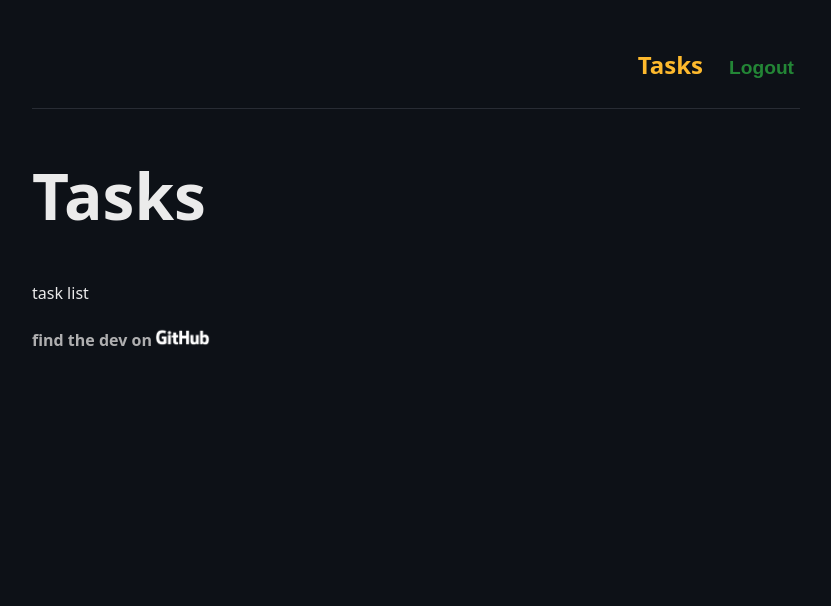
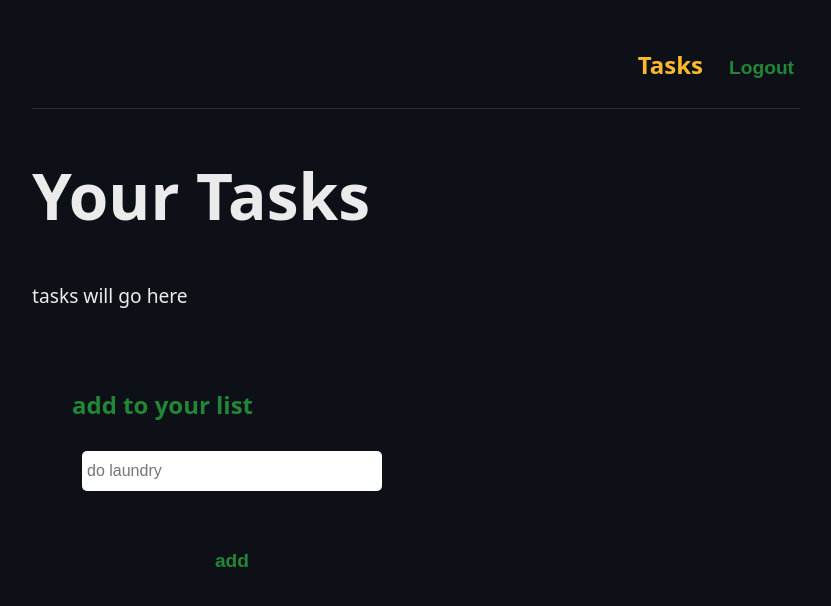
Before and after one commit to kashitamang/to-do-frontend, a React (Create React App) app: page /tasks in a window 1280 px wide. Shown: the top 606 px of the page, without its empty margins (224-1055 px from the left). Built offline with nearby package versions, Linux system fonts and the light colour scheme; no server answers.

Commit message:
adds new item to the todo list if the user is logged in

```diff
--- a/src/App.js
+++ b/src/App.js
@@ -62,12 +62,12 @@ function App() {
         </Switch>
         <footer>
           <div className="media-links">
-            <h4>
+            {/* <h4>
               find the dev on
               <a href="https://github.com/kashitamang">
                 <img src={githubLogo} alt="black github logo" className="rotate"></img>
               </a>
-            </h4>
+            </h4> */}
           </div>
         </footer>
       </main>
--- a/src/Components/Auth.js
+++ b/src/Components/Auth.js
@@ -48,28 +48,6 @@ export default function Auth({ setCurrentUser }) {
   return (
     <div className="auth-forms">
 
-      <h1>Sign Up</h1>
-      <form id="sign-up-form" onSubmit={handleSignUp}>
-        <input
-          type="email"
-          name="email"
-          className="input"
-          placeholder="Email"
-          value={signUpEmail}
-          onChange={(e) => setSignUpEmail(e.target.value)}
-        />
-        <input
-          type="password"
-          name="password"
-          className="input"
-          placeholder="Password"
-          value={signUpPassword}
-          onChange={(e) => setSignUpPassword(e.target.value)}
-        />
-        <button className="button is-primary">Create Account</button>
-      </form>
-
-
       <h1>Sign In</h1>
       <form id="sign-in-form" onSubmit={handleSignIn}>
         <input
@@ -91,6 +69,26 @@ export default function Auth({ setCurrentUser }) {
         <button className="button is-primary">Sign In</button>
       </form>
 
+      <h1>Not a user yet?</h1>
+      <form id="sign-up-form" onSubmit={handleSignUp}>
+        <input
+          type="email"
+          name="email"
+          className="input"
+          placeholder="Email"
+          value={signUpEmail}
+          onChange={(e) => setSignUpEmail(e.target.value)}
+        />
+        <input
+          type="password"
+          name="password"
+          className="input"
+          placeholder="Password"
+          value={signUpPassword}
+          onChange={(e) => setSignUpPassword(e.target.value)}
+        />
+        <button className="button is-primary">Create Account</button>
+      </form>
     </div>
   );
 }
--- /dev/null
+++ b/src/Components/TaskList.js
@@ -0,0 +1,12 @@
+import React from 'react';
+import Task from './Task';
+
+export default function TaskList({ tasks }) {
+  return (
+    <div className="task-list">
+      {tasks.map((task, i) => (
+        <Task key={task.content + i} task={task}/>
+      ))}
+    </div>
+  );
+}
--- a/src/Components/Tasks.js
+++ b/src/Components/Tasks.js
@@ -1,11 +1,61 @@
-import React from 'react';
-import '../styles/App.css';
+import React, {
+  useState,
+  // useEffect,
+} from 'react';
+import '../styles/index.css';
+// import { getTasks } from '../services/fetch-utils';
+import { createNewTask } from '../services/fetch-utils';
+// import TaskList from './TaskList';
 
 export default function Tasks() {
+  // const [tasks, setTasks] = useState([]);
+  const [newContent, setNewContent] = useState('');
+
+  //clears form
+  function clearForm() {
+    setNewContent('');
+  }
+
+  async function handleAdd(e) {
+    e.preventDefault();
+
+    const task = await createNewTask(newContent);
+    setNewContent(task);
+    clearForm();
+  }
+
+  // useEffect(() => {
+  //   //create async function to fetch all tasks using getTasks()
+  //   const fetchTasks = async () => {
+  //     const tasks = await getTasks();
+  //     setTasks(tasks);
+  //   };
+  //   fetchTasks();
+  // }, []);
+
+  console.log(newContent);
+
   return (
     <div className="tasks">
-      <h1>Tasks</h1>
-      <div className="tasklist">task list</div>
+      <div>
+        <h1>Your Tasks</h1>
+        <p>tasks will go here</p>
+        {/* <TaskList tasks={tasks} /> */}
+      </div>
+      <form className="form" onSubmit={handleAdd}>
+        <h2>add to your list</h2>
+        <input
+          type="text"
+          name="content"
+          className="input"
+          placeholder="do laundry"
+          value={newContent}
+          onChange={(e) => setNewContent(e.target.value)}/>
+        <button>
+          <span></span>
+        </button>
+        <button>add</button>
+      </form>
     </div>
   );
 }
--- a/src/services/fetch-utils.js
+++ b/src/services/fetch-utils.js
@@ -54,16 +54,6 @@ export async function signInUser(userInfo) {
   }
 }
 
-// export async function redirectIfLoggedIn() {
-//   // call the /me route
-//   const user = await getUser();
-//   if (user) {
-//     location.replace('./tasks');
-//   }
-// }
-
-//logout (delete coookie)
-
 export async function logout() {
   const resp = await fetch(`${BASE_URL}/api/v1/users/sessions`, {
     method: 'DELETE',
@@ -73,3 +63,37 @@ export async function logout() {
     location.replace('../');
   }
 }
+export async function createNewTask(content) {
+  const resp = await fetch(`${BASE_URL}/api/v1/tasks`, {
+    method: 'POST',
+    headers: {
+      Accept: 'application/json',
+      'Content-Type': 'application/json',
+    },
+    credentials: 'include',
+    body: JSON.stringify({ content }),
+  });
+  const data = await resp.json();
+  if (resp.ok) {
+    return data;
+  } else {
+    throw new Error(data.message);
+  }
+}
+
+// export async function getTasks() {
+//   const resp = await fetch(`${BASE_URL}/api/v1/tasks`, {
+//     method: 'GET',
+//     headers: {
+//       Accept: 'application/json',
+//       'Content-Type': 'application/json',
+//     },
+//     credentials: 'include',
+//   });
+//   const data = await resp.json();
+//   if (resp.ok) {
+//     return data;
+//   } else {
+//     throw new Error(data.message);
+//   }
+// }
--- a/src/styles/Signup.css
+++ b/src/styles/Signup.css
@@ -1,34 +1,5 @@
-form {
+.auth-forms {
     display: flex;
     flex-direction: column;
-    width: 25vw;
-    padding: 40px;
+    align-items: center;
 }
-
-.auth-forms {
-    display: flex;
-
-}
-
-input {
-    height: 30px;
-    padding: 5px;
-    border-radius: 5px;
-    margin: 10px;
-    border: none;
-    font-size: 1rem;
-}
-
-button {
-    height: 40px;
-    border: none;
-    background-color: var(--almost-black);
-    color: var(--green);
-    font-size: 1.2rem;
-    font-weight: bold;
-}
-
-button:hover {
-    color: var(--lightest-grey);
-    cursor: pointer;
-}
--- a/src/styles/index.css
+++ b/src/styles/index.css
@@ -56,3 +56,33 @@ main {
   margin-bottom: 20px;
   border: 2 px solid black;
 }
+
+form {
+  display: flex;
+  flex-direction: column;
+  width: 25vw;
+  padding: 40px;
+}
+
+input {
+  height: 30px;
+  padding: 5px;
+  border-radius: 5px;
+  margin: 10px;
+  border: none;
+  font-size: 1rem;
+}
+
+button {
+  height: 40px;
+  border: none;
+  background-color: var(--almost-black);
+  color: var(--green);
+  font-size: 1.2rem;
+  font-weight: bold;
+}
+
+button:hover {
+  color: var(--lightest-grey);
+  cursor: pointer;
+}
```
Also changed, not shown: src/Components/Task.js (added, +10 -0 lines), src/styles/Task.css (added).
